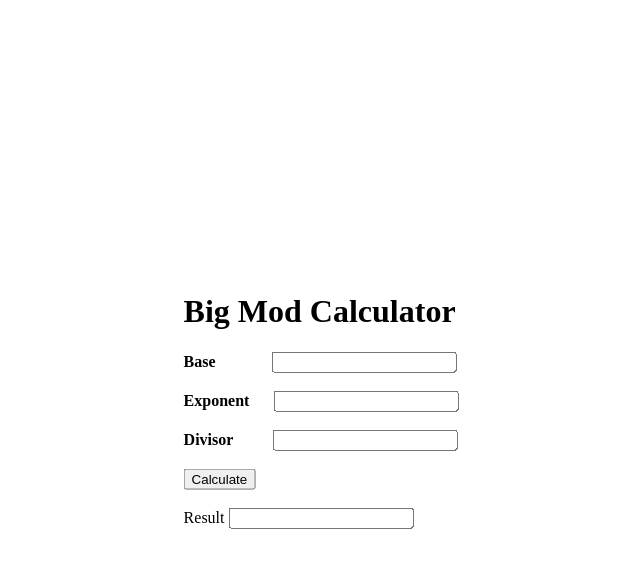
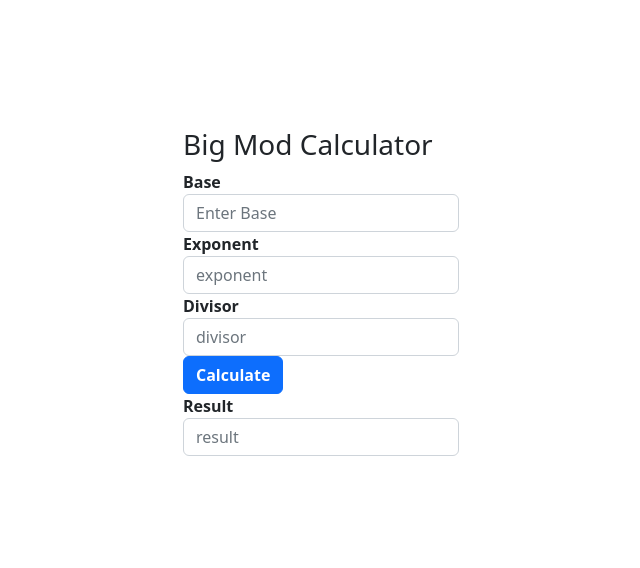
Before and after one commit to zsazzad/BigModCalculator, a Django app: page / in a window 1280 px wide. Shown: the top 568 px of the page, without its empty margins (319-959 px from the left). Run offline with Django 4.2, Linux system fonts and the light colour scheme.

Commit message:
updated by adding bootstrap form

```diff
--- a/templates/index.html
+++ b/templates/index.html
@@ -1,36 +1,43 @@
-<!DOCTYPE html>
+<!doctype html>
 <html lang="en">
-<head>
-    <meta charset="UTF-8">
-    <meta http-equiv="X-UA-Compatible" content="IE=edge">
-    <meta name="viewport" content="width=device-width, initial-scale=1.0">
-    <title>Mod Calculator</title>
-    <link rel="stylesheet" href="../static/style.css">
-</head>
-<body>
-    <div class="cal">
-        <h1>Big Mod Calculator</h1>
-        <form action="#" method="post" id="myAnchor">
-            {% csrf_token %}
-            <label for="#" class="base"><b>Base</b></label>
-            <input type="text" name="base" value="{{ base }}">
-            <br>
-            <br>
-            <label for="#" class="ex"><b>Exponent</b></label>
-            <input type="text" name="ex" value="{{ex}}">
-            <br>
-            <br>
-            <label for="#" class="div"><b>Divisor</b></label>
-            <input type="text" name="div" value="{{div}}">
-            <br>
-            <br>
-            <button type="submit" >Calculate</button>
-            <br>
-            <br>
-            <label for="#" >Result</label>
-            <input type="text" value="{{ ans }}">
-        </form>
+  <head>
+    <meta charset="utf-8">
+    <meta name="viewport" content="width=device-width, initial-scale=1">
+    <title>The Big Mod Calculator</title>
+    <link href="https://cdn.jsdelivr.net/npm/bootstrap@5.2.3/dist/css/bootstrap.min.css" rel="stylesheet" integrity="sha384-rbsA2VBKQhggwzxH7pPCaAqO46MgnOM80zW1RWuH61DGLwZJEdK2Kadq2F9CUG65" crossorigin="anonymous">
+  </head>
+  <body>
+
+
+    <div class="container-fluid mt" mt-3 style="height: 100px; width: 300px; margin-top: 10%" >
+        <h3>Big Mod Calculator</h3>
+        <div class="row align-content-md-center">
+            <form class="form-horizontal" role="form" action="#" method="post">
+                {% csrf_token %}
+        <div class="form-group">
+          <label for=#><b>Base</b></label>
+          <input type="text" name="base"  class="form-control" id="base" placeholder="Enter Base" value= {{base}}>
+        </div>
+        <div class="form-group">
+          <label for=#><b>Exponent</b></label>
+          <input type="text" name="ex" class="form-control" id="exponent" placeholder="exponent" value= {{ex}}>
+        </div>
+        <div class="form-group">
+            <label for=#><b>Divisor</b></label>
+            <input type="text" name="div" class="form-control" id="exponent" placeholder="divisor" value= {{div}}>
+        </div>
+        <button type="submit" class="btn btn-primary"><b>Calculate</b></button>
+
+        <div class="form-group">
+            <label for=#><b>Result</b></label>
+            <input type="text" name="res" class="form-control" id="result" placeholder="result" value= {{ans}} >
+        </div>
+      </form>
+        </div>
     </div>
-</body>
 
+
+
+    <script src="https://cdn.jsdelivr.net/npm/bootstrap@5.2.3/dist/js/bootstrap.bundle.min.js" integrity="sha384-kenU1KFdBIe4zVF0s0G1M5b4hcpxyD9F7jL+jjXkk+Q2h455rYXK/7HAuoJl+0I4" crossorigin="anonymous"></script>
+  </body>
 </html>
```
